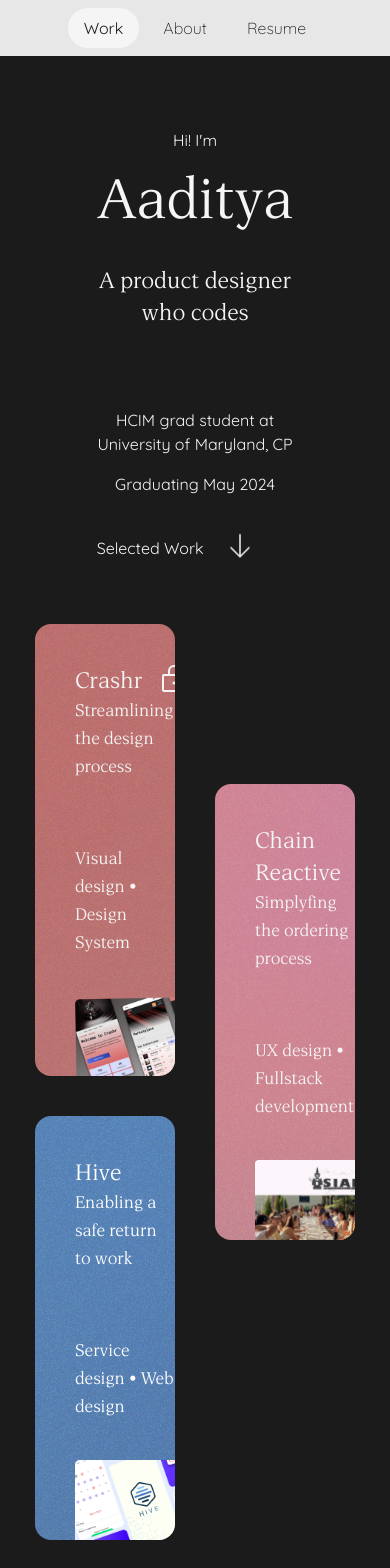
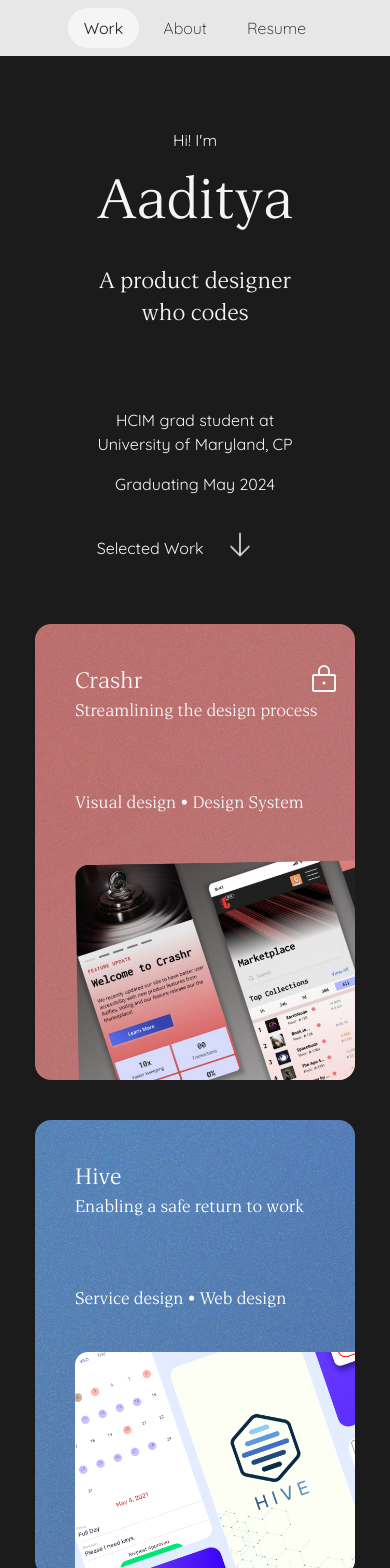
Before and after one commit to fan-boy/Portfolio2023, a Next.js app: page / in a window 390 px wide. Shown: the top 1568 px of the page. Built offline with nearby package versions, Linux system fonts and the light colour scheme.

Commit message:
Cards on homepage alignment for mobile

```diff
--- a/src/app/page.tsx
+++ b/src/app/page.tsx
@@ -70,7 +70,7 @@
 
 
       <PageSection theme="dark"  >
-        <div className="w-full columns-2 md:flex-row pt-40 gap-10">
+        <div className="w-full sm:px-40 md:px-0 md:columns-2 md:flex-row pt-40 gap-10">
           <div className="-mt-40">
 
             <Card title="Crashr" isLocked type="crashr" subtitle=" Streamlining the design process" tags="Visual design • Design System" />
```
